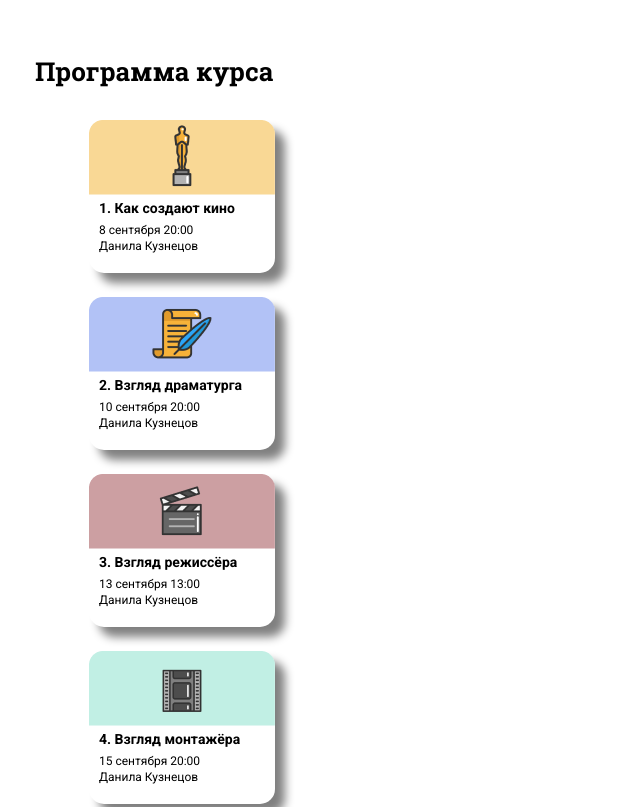
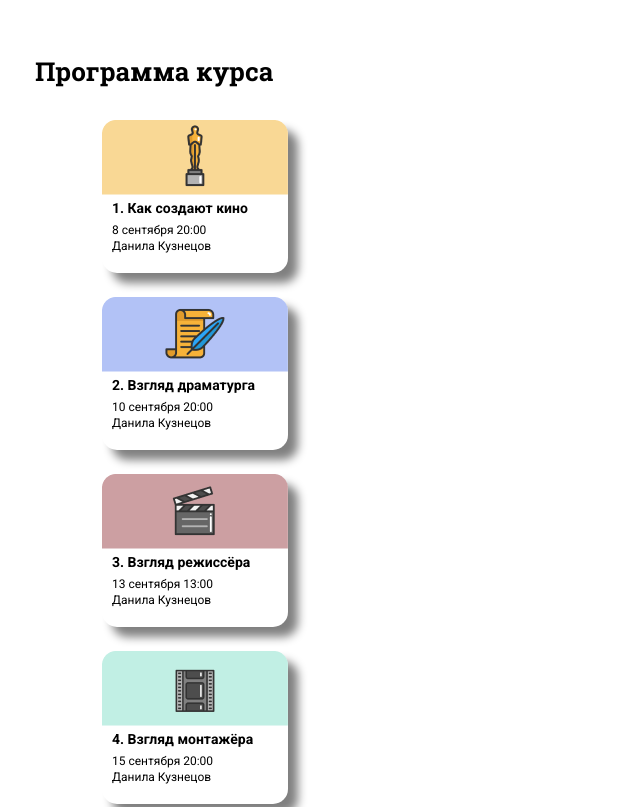
Before and after one commit to sumimdi/sumaya-layihe, a plain HTML site: page index.html in a window 1280 px wide. Shown: the part 1945-2752 px from the top of the page, without its empty margins (0-640 px from the left). Drawn offline with Linux system fonts and the light colour scheme.

Commit message:
progkurslist

```diff
--- a/index.html
+++ b/index.html
@@ -110,7 +110,7 @@
             <div class="prog_kurs">
                 <div class="prog_kurs_header"> Программа курса </div>
                 <div class="prog_kurs_list">
-                    <div class="prog_kurs_list1">
+                    <div class="prog_kurs_list1 qwerty">
                         <div> <img src="./skl/award_cup.png" alt="1"> </div>
                         <div class="prog_kurs_bold">1. Как создают кино
                             <p class="prog_kurs_normal">8 сентября 20:00 <br>
--- a/style.css
+++ b/style.css
@@ -212,6 +212,11 @@ body{
     text-align: left;
     margin-bottom: 36px;
 }
+.prog_kurs_list {
+    display: flex;
+    flex-direction: column;
+    align-items: center;
+}
 .prog_kurs_list1,
 .prog_kurs_list2,
 .prog_kurs_list3,
@@ -222,16 +227,12 @@ body{
 .prog_kurs_list8 {
     height: 153px;
     width: 186px;
-    border-radius:15px;
+    border-radius: 15px;
     -moz-box-shadow: 10px 10px 10px gray;
     -webkit-box-shadow: 10px 10px 10px gray;
     box-shadow: 10px 10px 10px gray;
-    margin: 24px 54px 24px 54px;
-/*display: flex;
-flex-direction: column;
-justify-content: center;
-justify-content: text-center;
-margin-top: 54px;*/
+    /*margin: 24px 54px 24px 54px;*/
+    margin-bottom: 24px ;
     background-color: #FFFFFF;
 }
 .prog_kurs_bold {
```
